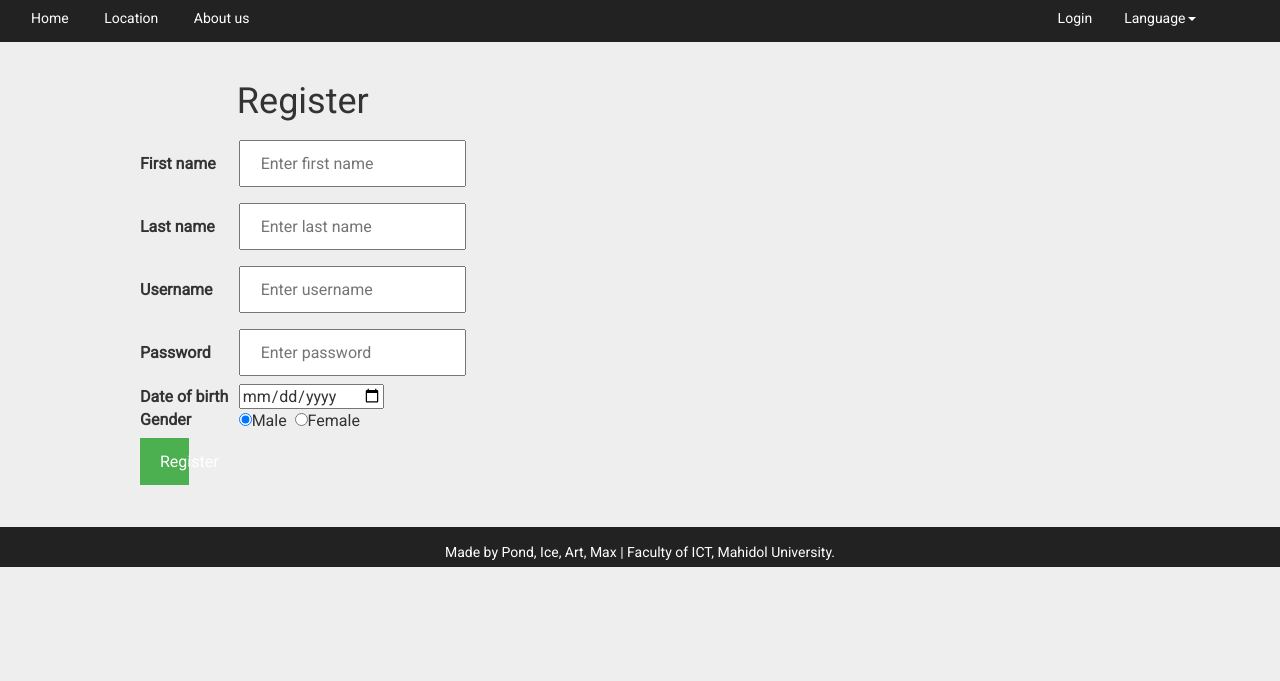
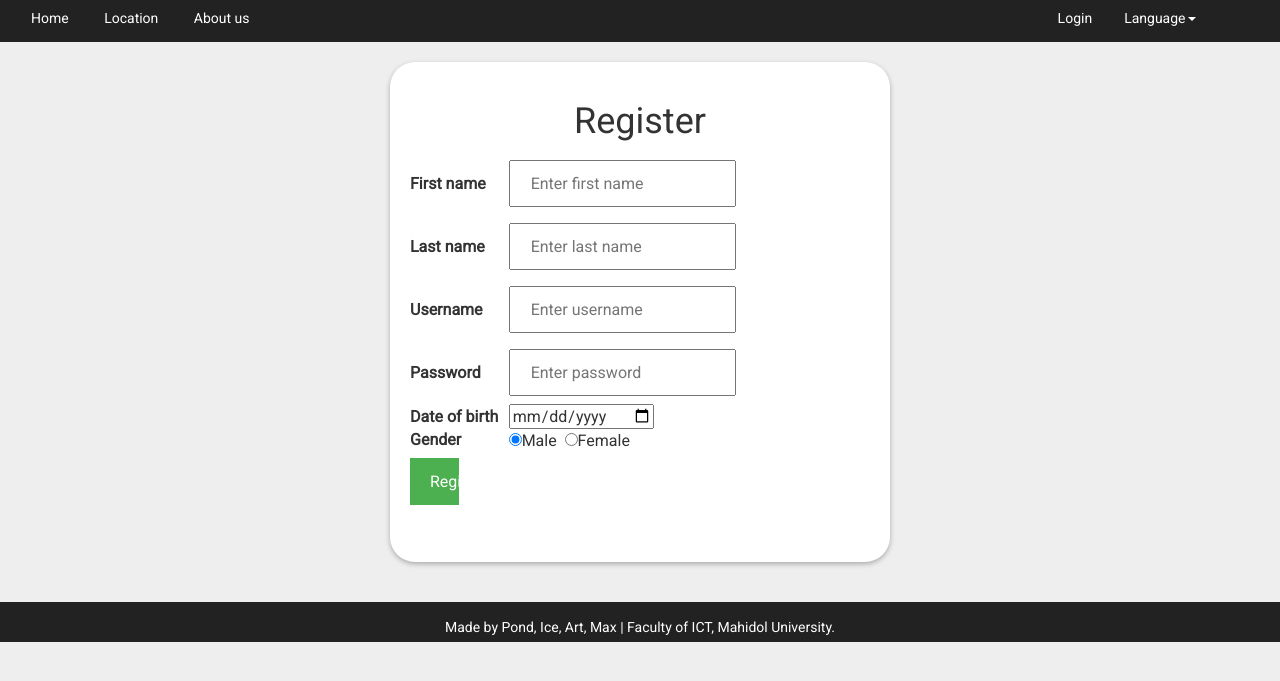
Before and after one commit to MaxMemory/MU-Tram-git, a PHP site: page /register.php in a window 1280 px wide. Shown: the top 681 px of the page. Run offline with PHP 8.4, Linux system fonts and the light colour scheme; some libraries are stand-ins or nearby versions.

Commit message:
registerBox

```diff
--- a/css/style.css
+++ b/css/style.css
@@ -62,6 +62,17 @@
 
 #stationBox a{
   color: #FC3;
+}
+
+#registerBox{
+  margin: auto;
+  padding: 20px;
+  width: 500px;
+  height: 500px;
+  background-color: #FFF;
+  border-radius: 25px;
+  margin-bottom: 20px;
+  box-shadow: 0px 2px 5px #AAA;
 }
 
 #menu{
```
